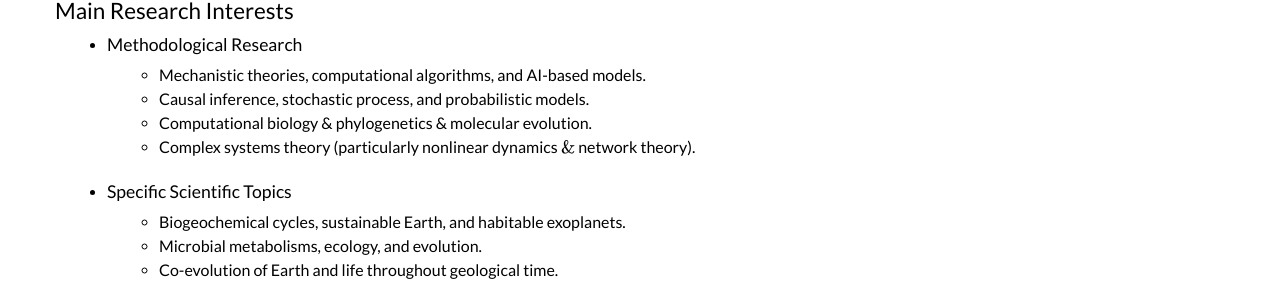
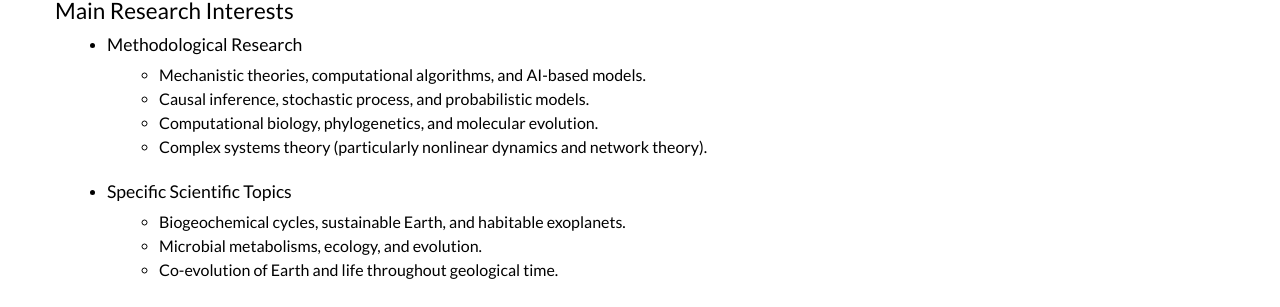
Before and after one commit to Shang-Research/Shang-Research.github.io, a Jekyll site: the page built from index.md, in a window 1280 px wide. Shown: the part 518-825 px from the top of the page. Built offline with Jekyll 4.4.1, drawn with Linux system fonts in a browser that asks for light colours; nearby versions of some CDN libraries; a style sheet for code colours, icons or effects is not loaded.

Commit message:
Update index.md

```diff
--- a/index.md
+++ b/index.md
@@ -55,8 +55,8 @@ Email: {{ member.email}}
     <ul style="list-style-type: circle; margin-left: 20px; margin-top: 5px;">
       <li><span style="font-size: 1rem; ">Mechanistic theories, computational algorithms, and AI-based models.</span></li>
       <li><span style="font-size: 1rem; ">Causal inference, stochastic process, and probabilistic models.</span></li>
-      <li><span style="font-size: 1rem; ">Computational biology & phylogenetics & molecular evolution. </span></li>
-      <li><span style="font-size: 1rem; ">Complex systems theory (particularly nonlinear dynamics $\&$ network theory).</span></li>
+      <li><span style="font-size: 1rem; ">Computational biology, phylogenetics, and molecular evolution. </span></li>
+      <li><span style="font-size: 1rem; ">Complex systems theory (particularly nonlinear dynamics and network theory).</span></li>
 
     </ul>
   </li>
```
